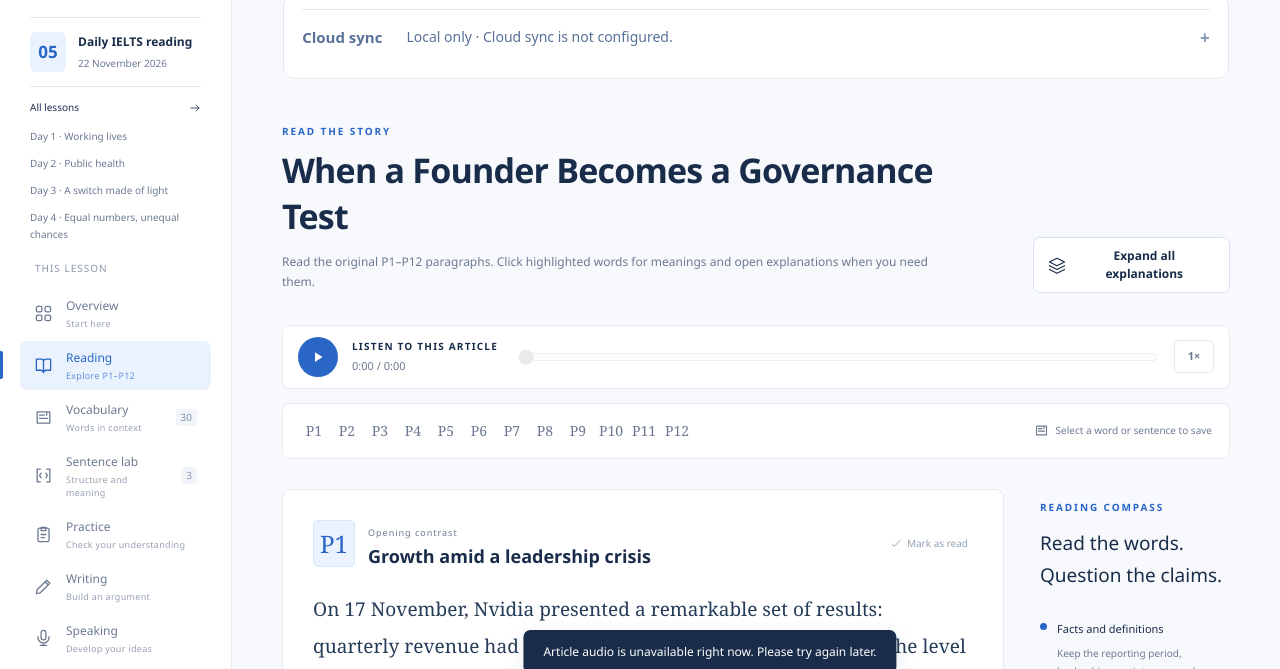
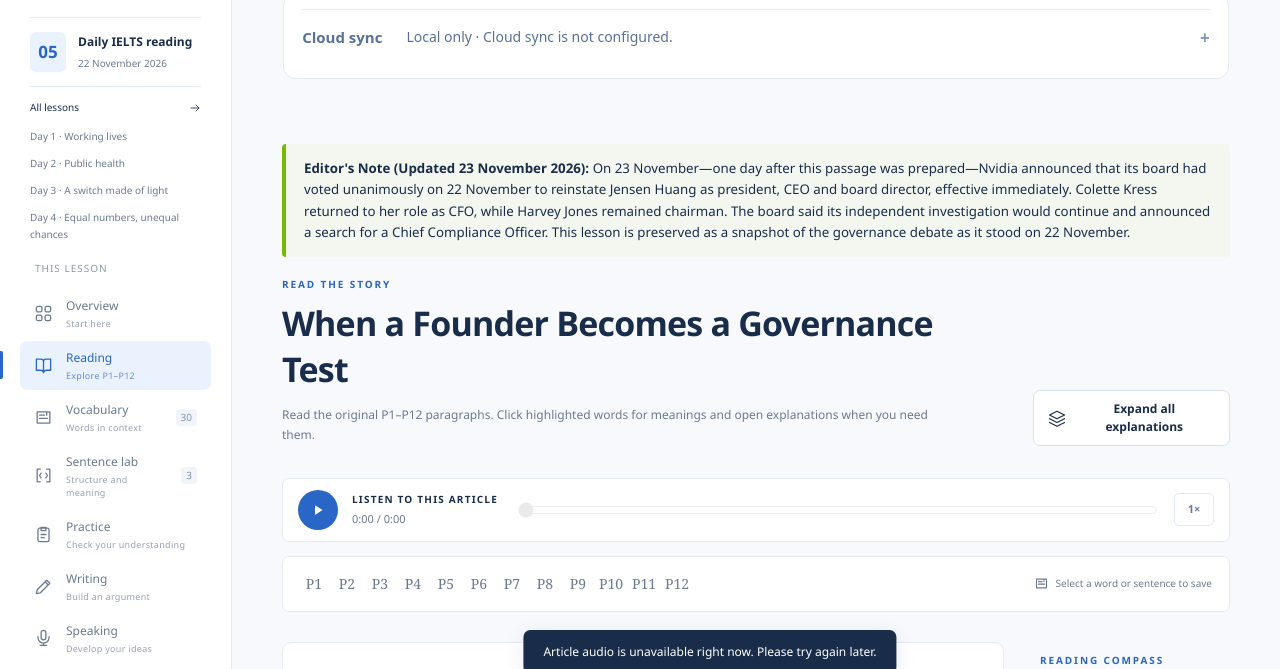
Before and after one commit to cqw241/ielts-passages, a plain HTML site: page 26.11.22/index.html in a window 1280 px wide. Both pictures are taken after a click on the button "Start reading". Shown: the part 98-767 px from the top of the page. Drawn offline with Linux system fonts and the light colour scheme.

Commit message:
Add editor’s note above the November 22 Main Reading (#9)

```diff
--- a/26.11.22/index.html
+++ b/26.11.22/index.html
@@ -28,6 +28,24 @@
 <body>
   <a class="skip-link" href="#main">Skip to lesson content</a>
   <div id="app"><p class="loading">Opening your lesson…</p></div>
+  <template id="editors-note">
+<div style="border-left: 4px solid #76B900; background-color: #f4f7f0; padding: 14px 18px; margin: 20px 0; border-radius: 4px; font-size: 0.95em; line-height: 1.6;">
+  <strong>Editor's Note (Updated 23 November 2026):</strong> On 23 November—one day after this passage was prepared—Nvidia announced that its board had voted unanimously on 22 November to reinstate Jensen Huang as president, CEO and board director, effective immediately. Colette Kress returned to her role as CFO, while Harvey Jones remained chairman. The board said its independent investigation would continue and announced a search for a Chief Compliance Officer. This lesson is preserved as a snapshot of the governance debate as it stood on 22 November.
+</div>
+  </template>
+  <script>
+    document.addEventListener('DOMContentLoaded', () => {
+      const main = document.querySelector('#main');
+      if (!main) return;
+      const note = document.querySelector('#editors-note').content.firstElementChild.cloneNode(true);
+      const showNote = () => {
+        // The lesson replaces the contents of main when switching views.
+        if (main.querySelector('.reading-layout') && !note.isConnected) main.prepend(note);
+      };
+      new MutationObserver(showNote).observe(main, { childList: true });
+      showNote();
+    });
+  </script>
   <noscript>Enable JavaScript to use this interactive lesson, or <a href="26-11-22-When%20a%20Founder%20Becomes%20a%20Governance%20Test.md">read the complete original lesson</a>.</noscript>
 </body>
 </html>
```
